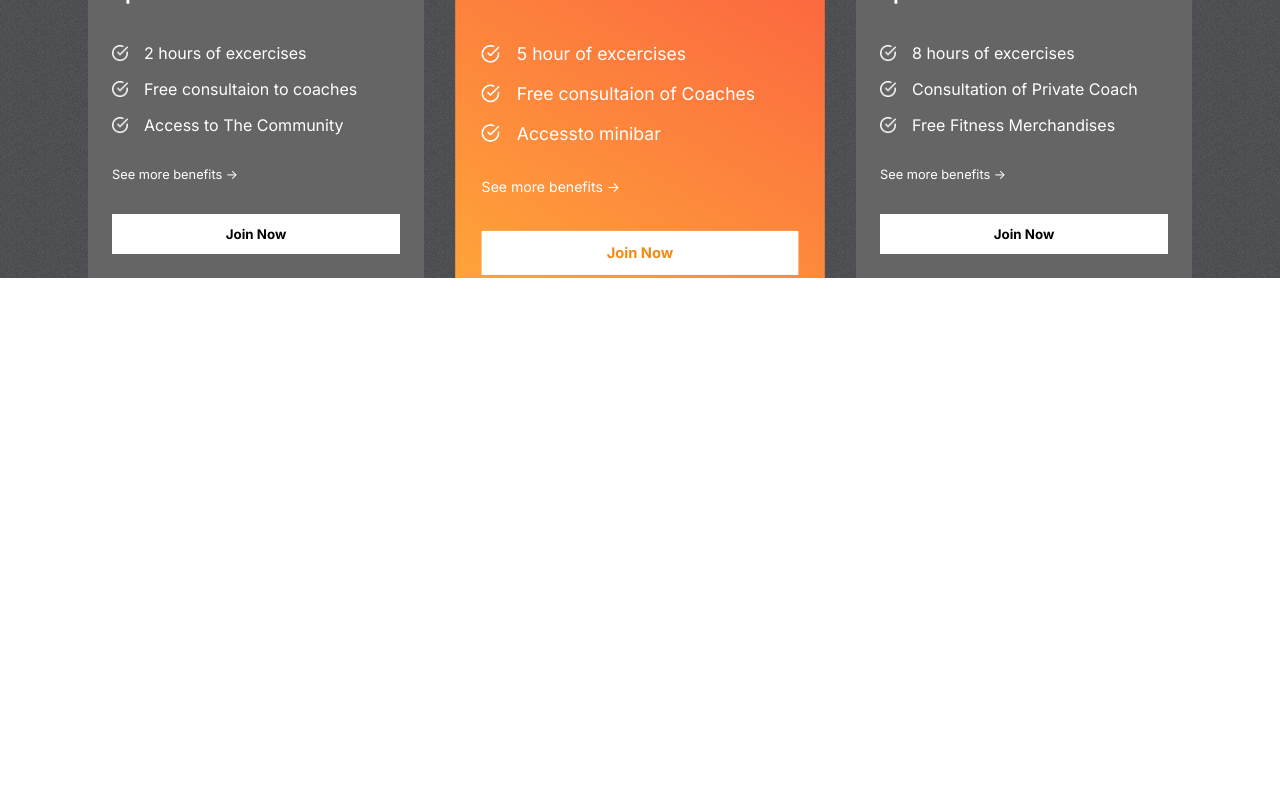
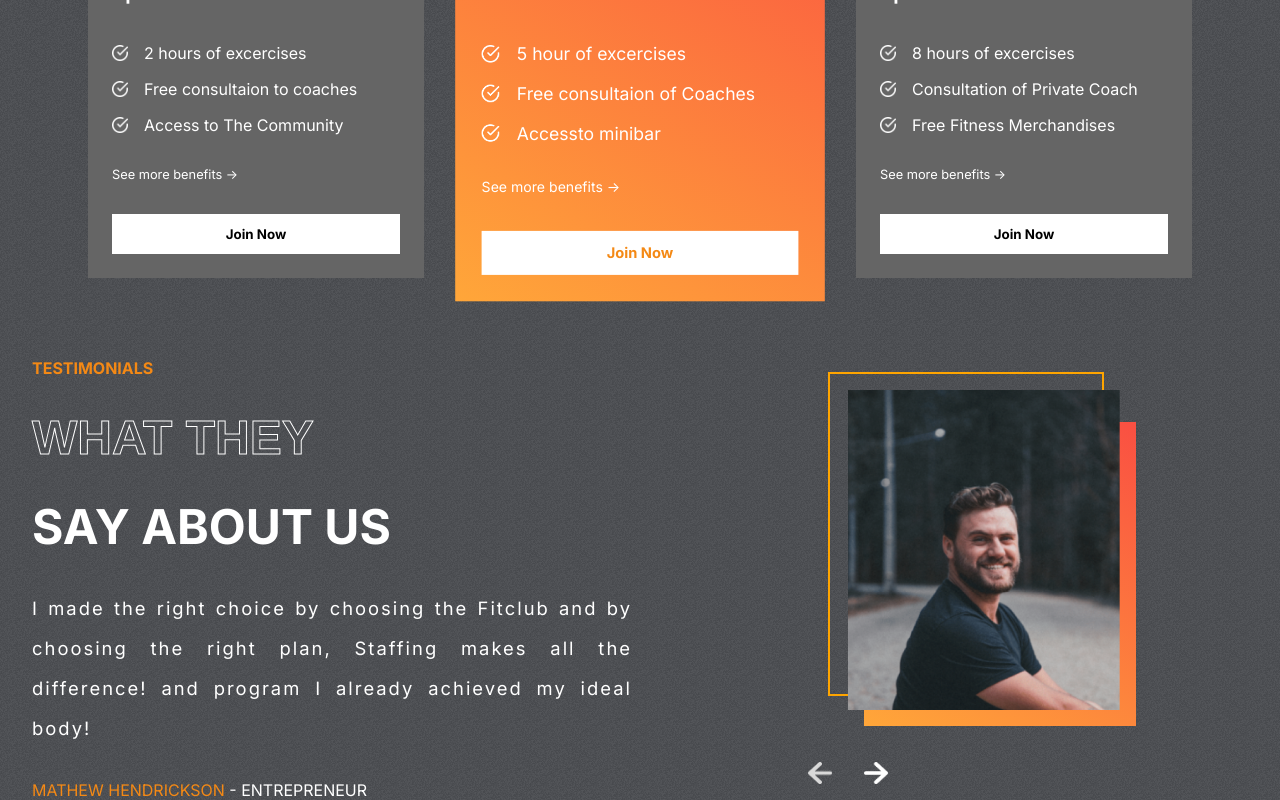
Before and after one commit to Mohamedadelsaleh/Gym-App, a React (Create React App) app: page / in a window 1280 px wide. Shown: the part 2266-3066 px from the top of the page. Before the commit the page ends 2544 px from the top, so only its background shows below. Built offline with nearby package versions, Linux system fonts and the light colour scheme.

Commit message:
Testmonials component

```diff
--- a/src/App.js
+++ b/src/App.js
@@ -3,6 +3,7 @@ import Hero from './Components/Hero/Hero';
 import Plans from './Components/Plans/Plans';
 import Programs from './Components/Programs/Programs';
 import Reasons from './Components/Reasons/Reasons';
+import Testimonials from './Components/Testimonials/Testimonials';
 
 
 function App() {
@@ -12,6 +13,7 @@ function App() {
         <Programs />
         <Reasons />
         <Plans />
+        <Testimonials />
     </div>
   );
 }
--- /dev/null
+++ b/src/Components/Testimonials/Testimonials.css
@@ -0,0 +1,81 @@
+.Testimonials {
+    display: flex;
+    gap: 1rem;
+    padding: 0 2rem;
+}
+
+.test-left {
+    display: flex;
+    flex: 1 1;
+    gap: 2rem;
+    flex-direction: column;
+    text-transform: uppercase;
+    color: white;
+}
+
+.test-left >:nth-child(1) {
+    color: var(--orange);
+    font-weight: bold;
+}
+
+.test-left >:nth-child(2), .test-left >:nth-child(3) {
+    font-weight: bold;
+    font-size: 3rem;
+}
+
+.test-left > :nth-child(4) {
+    text-transform: none;
+    text-align: justify;
+    letter-spacing: 2px;
+    line-height: 40px;
+    font-size: 1.15rem;
+
+}
+
+
+.test-right {
+    flex: 1;
+    position: relative;
+}
+
+.test-right > img {
+    position: absolute;
+    width: 17rem;
+    height: 20rem;
+    object-fit: cover;
+    right: 8rem;
+    top: 2rem;
+
+}
+
+.test-right > :nth-child(1) {
+    position: absolute;
+    width: 17rem;
+    height: 20rem;
+    border: 2px solid orange;
+    background-color: transparent;
+    right: 9rem;
+    top: 0.9rem;
+}
+
+.test-right > :nth-child(2) {
+    position: absolute;
+    width: 17rem;
+    height: 19rem;
+    right: 7rem;
+    top: 4rem;
+    background: var(--planCard);
+}
+
+.arrows {
+    display: flex;
+    gap: 2rem;
+    position: absolute;
+    bottom: 1rem;
+    left: 10rem;
+}
+
+.arrows > img {
+    width: 1.5rem;
+    cursor: pointer;
+}
--- /dev/null
+++ b/src/Components/Testimonials/Testimonials.jsx
@@ -0,0 +1,43 @@
+import React, { useState } from 'react';
+import './Testimonials.css';
+import {testimonialsData} from '../../data/testimonialsData'
+import leftArrow from '../../assets/leftArrow.png'
+import rightArrow from '../../assets/rightArrow.png'
+
+
+const Testimonials = () => {
+
+    const [selected, setSelected] = useState(0);
+    const testLength = testimonialsData.length;
+
+    return (
+        <div className="Testimonials">
+            <div className="test-left">
+                <span>Testimonials</span>
+                <span className="stroke-text">What they</span>
+                <span>say about Us</span>
+                <span>{testimonialsData[selected].review}</span>
+                <span>
+                    <span style={{color: 'var(--orange)'}}>{testimonialsData[selected].name}</span> - {testimonialsData[selected].status}
+                </span>
+            </div>
+            <div className="test-right">
+                <div></div>
+                <div></div>
+                <img src={testimonialsData[selected].image} alt="img" />
+                <div className='arrows'>
+                    <img    src={leftArrow} alt='leftArrow'
+                            onClick={() =>
+                                selected === 0 ? setSelected(testLength - 1) : setSelected((prev) => prev - 1)
+                            } />
+                    <img src={rightArrow} alt='rightArrow'
+                            onClick={() =>
+                                selected === testLength - 1 ? setSelected(0) : setSelected((prev) => prev + 1)
+                            } />
+                </div>
+            </div>
+        </div>
+    )
+}
+
+export default Testimonials
--- a/src/data/testimonialsData.js
+++ b/src/data/testimonialsData.js
@@ -6,19 +6,19 @@ export const testimonialsData = [
   {
     image: image1,
     review:
-      "I made the right choice by choosing the Fitclub and by choosing the right plan and program I already achieved my ideal body!",
+      "I made the right choice by choosing the Fitclub and by choosing the right plan, Staffing makes all the difference! and program I already achieved my ideal body!",
     name: 'MATHEW HENDRICKSON',
     status : 'ENTREPRENEUR'
   },
   {
     image: image2,
-    review: 'Lorem ipsum dolor sit amet consectetur adipisicing elit. Commodi ipsam, ab itaque nam perferendis impedit sint ',
+    review: 'A very well rounded gym, they have equipment you won\'t find elsewhere. Only thing they don\'t have wi fi but it is a kick ass place to work out at ',
     name: 'JOHN KEVIN',
     status: 'COACH'
   },
   {
     image : image3,
-    review:' Lorem ipsum dolor sit, amet consectetur adipisicing elit. Minima aspernatur quod voluptatem',
+    review:' My favourite place..all staff here is very friendly and so helpful. All coaches here is so helpful and friendly don\'t be shy to ask about something you want .',
     name: 'FRANKLIN',
     status: "CUSTOMER"
   }
```
